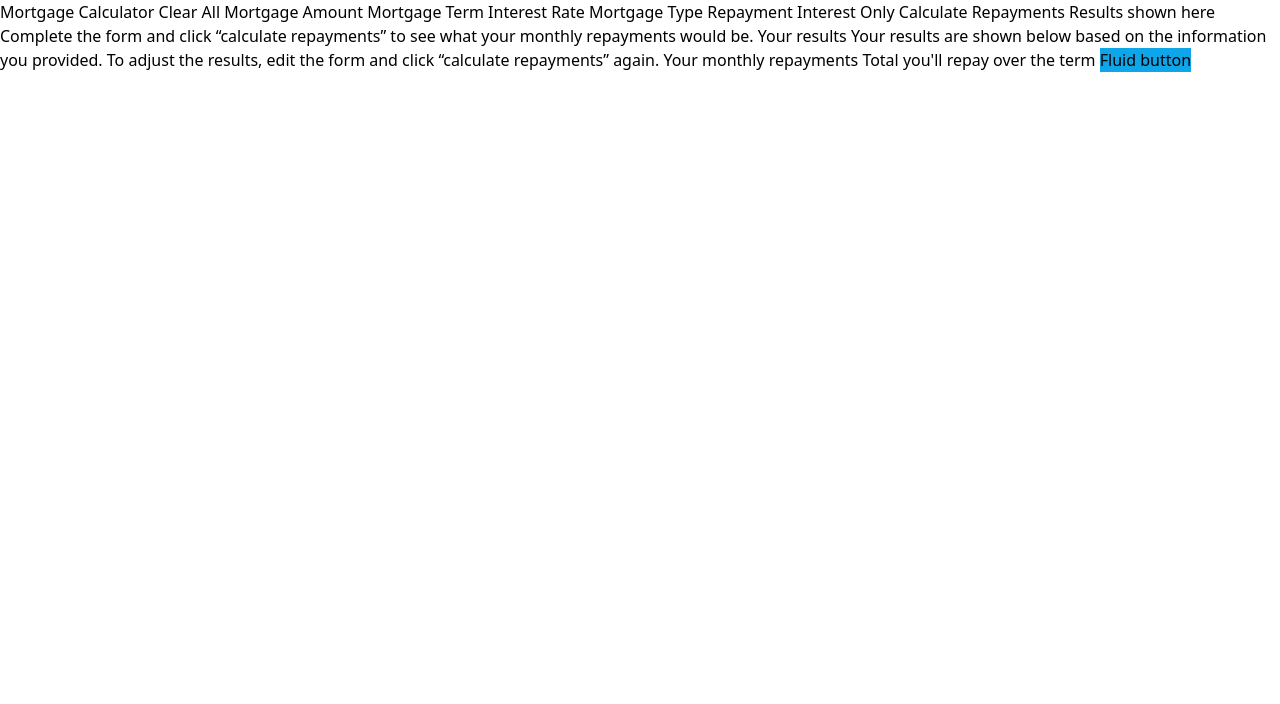
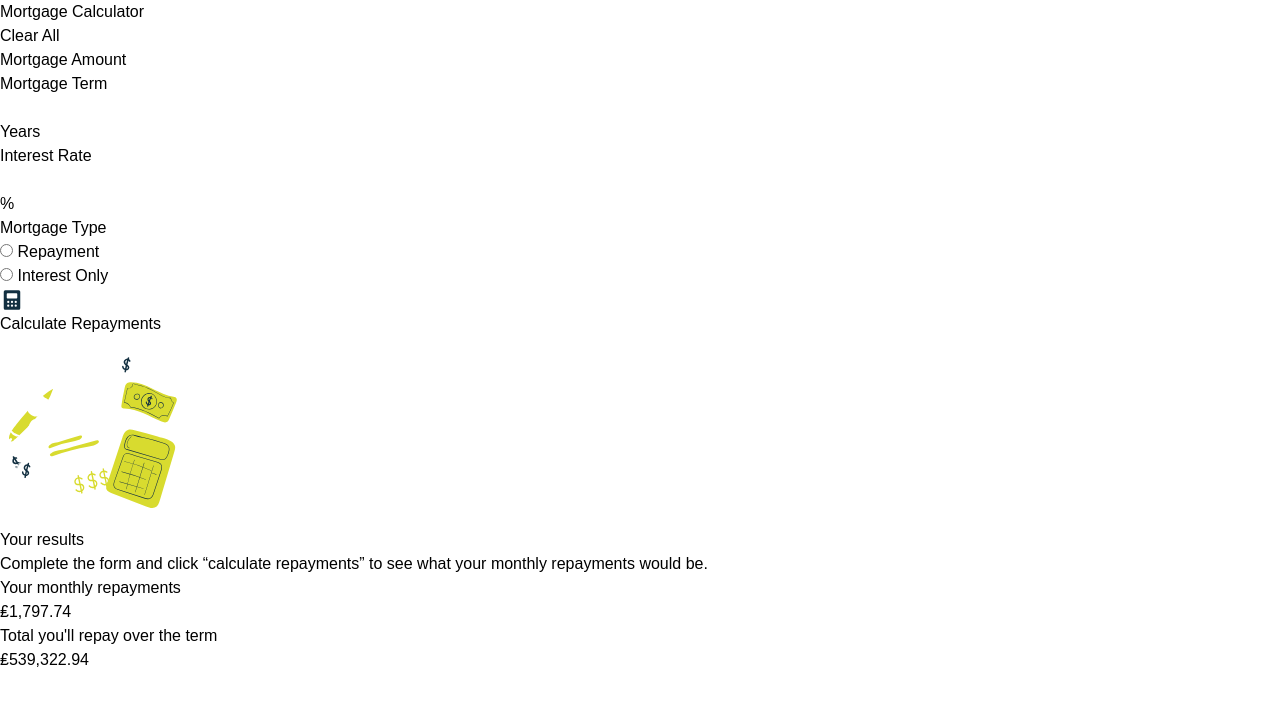
Before and after one commit to ShamSuther/Frontend_mentor, a website: page index.html in a window 1280 px wide. Drawn offline with Linux system fonts and the light colour scheme.

Commit message:
html initial structure

```diff
--- a/index.html
+++ b/index.html
@@ -1,5 +1,6 @@
 <!DOCTYPE html>
 <html lang="en">
+
 <head>
   <meta charset="UTF-8">
   <meta name="viewport" content="width=device-width, initial-scale=1.0">
@@ -12,44 +13,77 @@
 </head>
 
 <body>
-
-  Mortgage Calculator
-  Clear All
-
-  Mortgage Amount
-
-  Mortgage Term
-
-  Interest Rate
-
-  Mortgage Type
-  Repayment
-  Interest Only
-
-  Calculate Repayments
-
-  <!-- Empty results start -->
-
-  Results shown here
-
-  Complete the form and click “calculate repayments” to see what
-  your monthly repayments would be.
-
-  <!-- Empty results end -->
-
-  <!-- Completed results start -->
-
-  Your results
-
-  Your results are shown below based on the information you provided.
-  To adjust the results, edit the form and click “calculate repayments” again.
-
-  Your monthly repayments
-
-  Total you'll repay over the term
-
-  <button class="bg-sky-500 ~px-4/8 ~py-2/4 ~text-sm/xl ...">Fluid button</button>
-
+  <div class="main">
+    <!-- calculator -->
+    <div class="calculator">
+      <div>
+        <p>Mortgage Calculator</p>
+        <button type="reset">Clear All</button>
+      </div>
+      <form action="">
+        <!-- content -->
+        <div>
+          <label for="Amount">Mortgage Amount</label>
+          <input type="number" id="Amount">
+        </div>
+        <!-- nested content -->
+        <div>
+          <div>
+            <label for="Term">Mortgage Term</label>
+            <div>
+              <input type="number" id="term">
+              <p>Years</p>
+            </div>
+          </div>
+          <div>
+            <label for="Rate">Interest Rate</label>
+            <div>
+              <input type="number" id="Rate">
+              <p>%</p>
+            </div>
+          </div>
+        </div>
+        <!-- radios -->
+        <div>
+          <label for="Type">Mortgage Type</label>
+          <div>
+            <div class="radio">
+              <input type="radio" name="repayment" id="repayment">
+              <label for="repayment">Repayment</label>
+              <div class="radio">
+                <input type="radio" name="io" id="io">
+                <label for="io">Interest Only</label>
+              </div>
+            </div>
+          </div>
+          <!-- submit -->
+          <button type="submit">
+            <img src="./assets/images/icon-calculator.svg" alt="Calculate">
+            Calculate Repayments
+          </button>
+      </form>
+    </div>
+    <!-- results -->
+    <div class="results">
+      <img class="empty" src="./assets/images/illustration-empty.svg" alt="empty">
+      <div class="text">
+        <p>Your results</p>
+        <p>Complete the form and click “calculate repayments” to see what
+          your monthly repayments would be.</p>
+      </div>
+      <div class="payments">
+        <div>
+          <p>Your monthly repayments</p>
+          <p>₤<span id="monthly-payment">1,797.74</span></p>
+        </div>
+        <div>
+          <p>Total you'll repay over the term</p>
+          <p>₤<span id="term">539,322.94</span></p>
+        </div>
+      </div>
+      <!-- end -->
+    </div>
+  </div>
   <!-- Completed results end -->
 </body>
 
--- a/styles/input.css
+++ b/styles/input.css
@@ -1,3 +1,9 @@
 @tailwind base;
 @tailwind components;
 @tailwind utilities;
+
+@import url("../assets/fonts/PlusJakartaSans-VariableFont_wght.ttf");
+
+* {
+    font-family: "Plus Jakarta Sans", sans-serif;
+}
```
Also changed, not shown: assets/fonts/README.txt, assets/fonts/static/PlusJakartaSans-BoldItalic.ttf (added), assets/fonts/static/PlusJakartaSans-ExtraBold.ttf (added), assets/fonts/static/PlusJakartaSans-ExtraBoldItalic.ttf (added), assets/fonts/static/PlusJakartaSans-ExtraLight.ttf (added), assets/fonts/static/PlusJakartaSans-ExtraLightItalic.ttf (added), assets/fonts/static/PlusJakartaSans-Italic.ttf (added), assets/fonts/static/PlusJakartaSans-Light.ttf (added), assets/fonts/static/PlusJakartaSans-LightItalic.ttf (added), assets/fonts/static/PlusJakartaSans-MediumItalic.ttf (added), assets/fonts/static/PlusJakartaSans-Regular.ttf (added), assets/fonts/static/PlusJakartaSans-SemiBold.ttf (added), assets/fonts/static/PlusJakartaSans-SemiBoldItalic.ttf (added).
